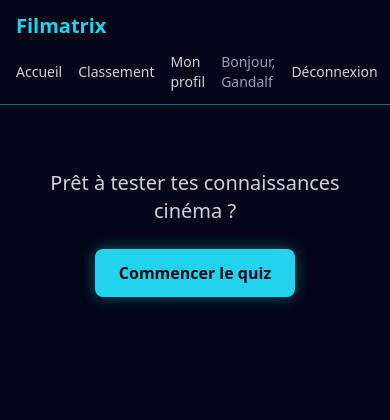
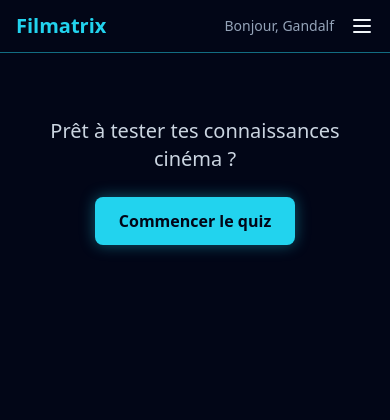
Before and after one commit to Pauline-hiez/filmatrix, a Flask app: page / in a window 390 px wide. Shown: the top 420 px of the page. Run offline with Flask 3, Linux system fonts and the light colour scheme; a user stored in the database is signed in; some libraries are stand-ins or nearby versions.

Commit message:
Ajout d'un menu hamburger à la navbar pour le responsive mobile

```diff
--- /dev/null
+++ b/static/js/navbar.js
@@ -0,0 +1,7 @@
+const boutonMenu = document.getElementById("bouton-menu");
+const menuMobile = document.getElementById("menu-mobile");
+
+boutonMenu.addEventListener("click", function () {
+    menuMobile.classList.toggle("hidden");
+    menuMobile.classList.toggle("flex");
+});
--- a/templates/base.html
+++ b/templates/base.html
@@ -9,41 +9,54 @@
 <body class="bg-slate-950 text-slate-100 min-h-screen flex flex-col">
 
     <header class="border-b border-cyan-400/50">
-        <nav class="max-w-4xl mx-auto px-4 py-3 flex flex-wrap items-center justify-between gap-3">
+    <nav class="max-w-4xl mx-auto px-4 py-3">
+        <div class="flex items-center justify-between">
             <a href="{{ url_for('accueil') }}" class="text-xl font-bold text-cyan-400">
                 Filmatrix
             </a>
 
-            <div class="flex items-center gap-4 text-sm">
-                <a href="{{ url_for('accueil') }}" class="text-slate-300 hover:text-cyan-400 transition">
-                    Accueil
-                </a>
+            <div class="flex items-center gap-4">
+                {% if current_user.is_authenticated %}
+                <span class="text-slate-400 text-sm">Bonjour, {{ current_user.username }}</span>
+                {% endif %}
 
-                <a href="{{ url_for('classement') }}" class="text-slate-300 hover:text-cyan-400 transition">
-                    Classement
-                </a>
+                <button id="bouton-menu" class="md:hidden text-slate-100" aria-label="Ouvrir le menu">
+                    <svg xmlns="http://www.w3.org/2000/svg" class="h-6 w-6" fill="none" viewBox="0 0 24 24" stroke="currentColor">
+                        <path stroke-linecap="round" stroke-linejoin="round" stroke-width="2" d="M4 6h16M4 12h16M4 18h16" />
+                    </svg>
+                </button>
 
-                {% if current_user.is_authenticated %}
-                    <a href="{{ url_for('profil') }}" class="text-slate-300 hover:text-cyan-400 transition">
-                        Mon profil
-                     </a>
-                    <span class="text-slate-400">Bonjour, {{ current_user.username }}</span>
-                    <a href="{{ url_for('deconnexion') }}"
-                       class="text-slate-300 hover:text-cyan-400 transition">
-                        Déconnexion
-                    </a>
-                {% else %}
-                    <a href="{{ url_for('connexion') }}" class="text-slate-300 hover:text-cyan-400 transition">
-                        Connexion
-                    </a>
-                    <a href="{{ url_for('inscription') }}"
-                       class="bg-cyan-400 hover:bg-cyan-300 text-slate-950 font-bold px-3 py-1.5 rounded-lg transition">
-                        Inscription
-                    </a>
-                {% endif %}
+                <div class="hidden md:flex items-center gap-4 text-sm">
+                    <a href="{{ url_for('accueil') }}" class="text-slate-300 hover:text-cyan-400 transition">Accueil</a>
+                    <a href="{{ url_for('classement') }}" class="text-slate-300 hover:text-cyan-400 transition">Classement</a>
+
+                    {% if current_user.is_authenticated %}
+                        <a href="{{ url_for('profil') }}" class="text-slate-300 hover:text-cyan-400 transition">Mon profil</a>
+                        <a href="{{ url_for('deconnexion') }}" class="text-slate-300 hover:text-cyan-400 transition">Déconnexion</a>
+                    {% else %}
+                        <a href="{{ url_for('connexion') }}" class="text-slate-300 hover:text-cyan-400 transition">Connexion</a>
+                        <a href="{{ url_for('inscription') }}" class="bg-cyan-400 hover:bg-cyan-300 text-slate-950 font-bold px-3 py-1.5 rounded-lg transition">Inscription</a>
+                    {% endif %}
+                </div>
             </div>
-        </nav>
-    </header>
+        </div>
+
+        <div id="menu-mobile" class="hidden md:hidden flex-col gap-3 text-sm mt-4 pb-2">
+            <a href="{{ url_for('accueil') }}" class="text-slate-300 hover:text-cyan-400 transition">Accueil</a>
+            <a href="{{ url_for('classement') }}" class="text-slate-300 hover:text-cyan-400 transition">Classement</a>
+
+            {% if current_user.is_authenticated %}
+                <a href="{{ url_for('profil') }}" class="text-slate-300 hover:text-cyan-400 transition">Mon profil</a>
+                <a href="{{ url_for('deconnexion') }}" class="text-slate-300 hover:text-cyan-400 transition">Déconnexion</a>
+            {% else %}
+                <a href="{{ url_for('connexion') }}" class="text-slate-300 hover:text-cyan-400 transition">Connexion</a>
+                <a href="{{ url_for('inscription') }}" class="bg-cyan-400 hover:bg-cyan-300 text-slate-950 font-bold px-3 py-1.5 rounded-lg transition inline-block w-fit">Inscription</a>
+            {% endif %}
+        </div>
+    </nav>
+</header>
+
+<script src="{{ url_for('static', filename='js/navbar.js') }}"></script>
 
     <main class="flex-1 p-4">
         {% with messages = get_flashed_messages() %}
```
Also changed, not shown: instance/filmatrix.db.
